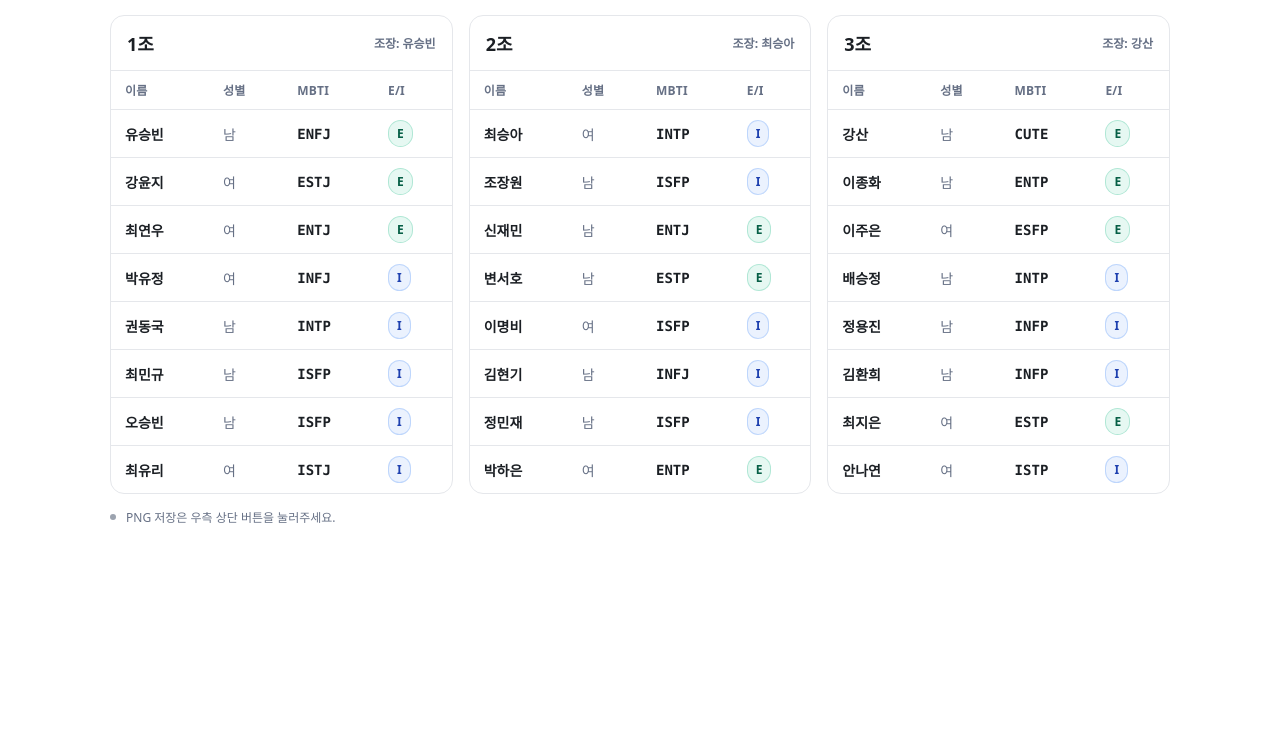
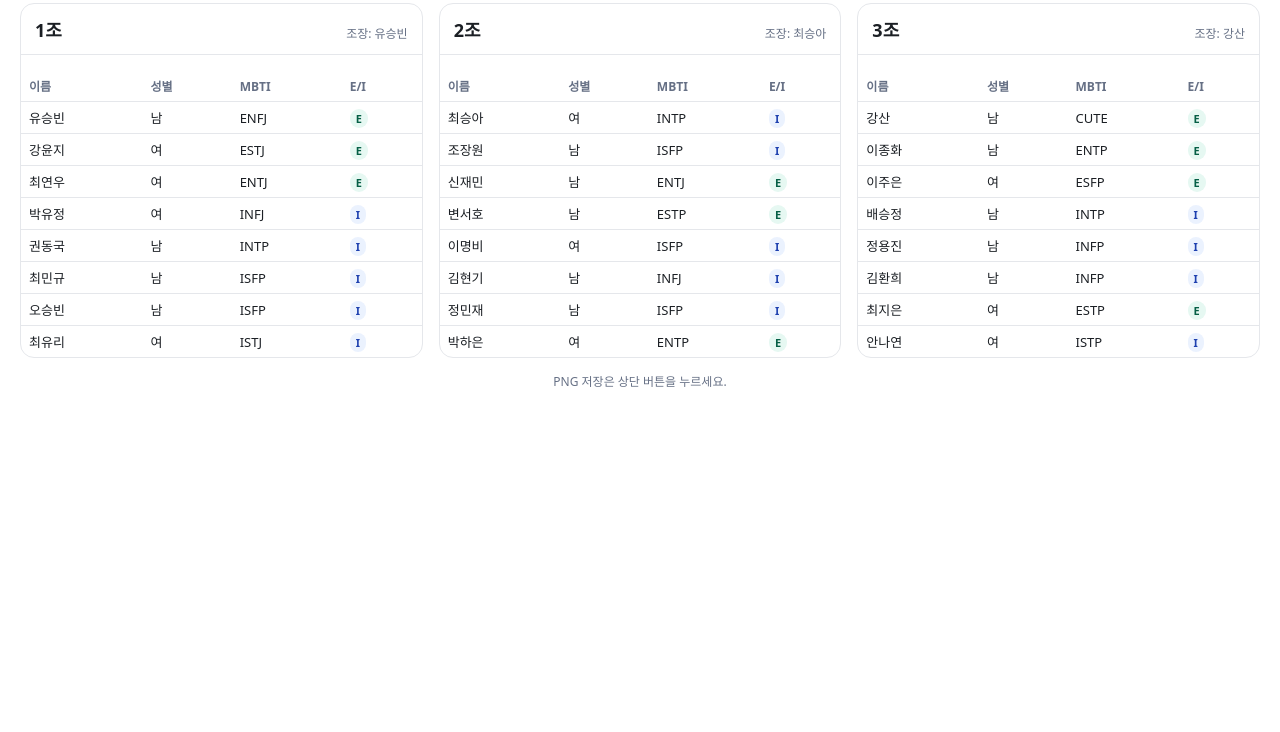
Before and after one commit to seungbin8399/viveshare, a plain HTML site: page index.html in a window 1280 px wide. Shown: the part 108-840 px from the top of the page. After the commit the page ends 800 px from the top, so only its background shows below. Drawn offline with nearby package versions, Linux system fonts and the light colour scheme.

Commit message:
Update index.html

```diff
--- a/index.html
+++ b/index.html
@@ -5,181 +5,130 @@
   <meta name="viewport" content="width=device-width, initial-scale=1" />
   <title>생각의 바다 친바조</title>
   <style>
-    /* ===== Light, super-clean layout ===== */
     :root{
       --bg:#ffffff;
       --ink:#1b1f24;
       --muted:#667085;
-      --line:#E5E7EB; /* neutral-200 */
+      --line:#E5E7EB;
       --card:#ffffff;
       --brand:#111827;
-      --e:#10B981;  /* teal/green */
-      --i:#3B82F6;  /* blue */
+      --e:#10B981;
+      --i:#3B82F6;
     }
     *,*::before,*::after{box-sizing:border-box}
-    html,body{height:100%}
-    body{margin:0; background:var(--bg); color:var(--ink); font-family: ui-sans-serif, system-ui, -apple-system, Segoe UI, Roboto, 'Noto Sans KR', 'Apple SD Gothic Neo', 'Malgun Gothic', sans-serif; -webkit-font-smoothing:antialiased;}
+    body{margin:0; background:var(--bg); color:var(--ink); font-family: ui-sans-serif, system-ui, -apple-system, Segoe UI, Roboto, 'Noto Sans KR', sans-serif;}
 
-    .wrap{max-width:1100px; margin:40px auto; padding:0 20px 64px}
-    header{display:flex; align-items:end; justify-content:space-between; gap:12px; margin-bottom:16px}
-    h1{margin:0; font-size:28px; font-weight:800; letter-spacing:-.2px;color:var(--brand)}
+    .wrap{max-width:100%; margin:30px auto; padding:0 20px 40px}
+    header{display:flex; align-items:end; justify-content:space-between; margin-bottom:16px}
+    h1{margin:0; font-size:28px; font-weight:800; color:var(--brand)}
     .subtitle{margin:6px 0 0; color:var(--muted); font-size:13px}
-    .actions{display:flex; gap:8px}
-    button{appearance:none; border:1px solid var(--line); background:#f9fafb; color:var(--ink); padding:10px 14px; border-radius:10px; font-weight:700; cursor:pointer}
-    button:hover{background:#f3f4f6}
+    button{border:1px solid var(--line); background:#f9fafb; color:var(--ink); padding:8px 14px; border-radius:8px; font-weight:700; cursor:pointer}
 
-    /* Board: simple clear 3-column grid that collapses gracefully */
-    #board{display:grid; grid-template-columns: repeat(3, 1fr); gap:16px; margin-top:18px}
-    @media (max-width:1024px){#board{grid-template-columns: repeat(2, 1fr)}}
-    @media (max-width:720px){#board{grid-template-columns: 1fr}}
-
-    .card{background:var(--card); border:1px solid var(--line); border-radius:14px; overflow:hidden}
-    .card header{display:flex; align-items:center; justify-content:space-between; padding:14px 16px; border-bottom:1px solid var(--line); margin:0}
+    /* Board horizontally */
+    #board{display:flex; flex-direction:row; gap:16px; justify-content:center;}
+    .card{flex:1; min-width:300px; background:var(--card); border:1px solid var(--line); border-radius:14px; overflow:hidden}
+    .card header{padding:12px 14px; border-bottom:1px solid var(--line); display:flex; justify-content:space-between;}
     .card h2{margin:0; font-size:18px}
-    .lead{color:var(--muted); font-weight:600; font-size:12px}
-
-    /* Table-style list for maximum scanability */
+    .lead{color:var(--muted); font-size:12px}
     .table{width:100%; border-collapse:collapse}
-    .table thead th{font-size:12px; text-align:left; color:var(--muted); font-weight:700; letter-spacing:.2px; padding:10px 14px; border-bottom:1px solid var(--line)}
-    .table tbody td{padding:10px 14px; border-bottom:1px solid var(--line); font-size:14px}
-    .table tbody tr:last-child td{border-bottom:none}
-    .name{font-weight:700}
-    .gender{color:var(--muted)}
-    .mbti{font-family: ui-monospace, SFMono-Regular, Menlo, Consolas, "Liberation Mono", monospace; font-weight:700}
-
-    .pill{display:inline-flex; align-items:center; gap:6px; font-size:12px; font-weight:800; padding:4px 8px; border-radius:999px; border:1px solid var(--line);}
-    .pill.e{color:#065F46; background:rgba(16,185,129,.10); border-color:rgba(16,185,129,.25)}
-    .pill.i{color:#1E40AF; background:rgba(59,130,246,.10); border-color:rgba(59,130,246,.25)}
-
-    footer{margin-top:14px; color:var(--muted); font-size:12px}
-    .stats{display:flex; gap:10px; align-items:center}
-    .dot{width:6px; height:6px; border-radius:50%; background:#9CA3AF; display:inline-block}
-
-    /* Print-friendly */
-    @media print{
-      .actions{display:none}
-      .wrap{margin:0; padding:0}
-      body{background:#fff}
-    }
+    .table th{font-size:12px; text-align:left; color:var(--muted); padding:6px 8px; border-bottom:1px solid var(--line)}
+    .table td{padding:6px 8px; border-bottom:1px solid var(--line); font-size:13px}
+    .table tr:last-child td{border-bottom:none}
+    .pill{font-size:11px; font-weight:700; padding:2px 6px; border-radius:999px;}
+    .pill.e{color:#065F46; background:rgba(16,185,129,.1)}
+    .pill.i{color:#1E40AF; background:rgba(59,130,246,.1)}
+    footer{margin-top:14px; color:var(--muted); font-size:12px; text-align:center}
   </style>
 </head>
 <body>
   <div class="wrap">
-    <div style="display:flex; align-items:center; justify-content:space-between; gap:12px; margin-bottom:6px">
+    <header>
       <div>
         <h1>생각의 바다 친바조</h1>
-        <p class="subtitle">조원 이름 / 성별 / MBTI / E·I를 한눈에 보는 깔끔한 표</p>
+        <p class="subtitle">조원 명단 (가로 배치)</p>
       </div>
-      <div class="actions">
-        <button id="downloadPngBtn" title="현재 화면을 PNG로 저장">PNG로 저장</button>
-      </div>
-    </div>
+      <button id="downloadPngBtn">PNG로 저장</button>
+    </header>
 
-    <div id="board" aria-label="친바조 표">
+    <div id="board">
       <!-- 1조 -->
       <section class="card" id="group1">
-        <header>
-          <h2>1조</h2>
-          <span class="lead">조장: 유승빈</span>
-        </header>
-        <table class="table" aria-label="1조 명단">
-          <thead>
-            <tr><th>이름</th><th>성별</th><th>MBTI</th><th>E/I</th></tr>
-          </thead>
+        <header><h2>1조</h2><span class="lead">조장: 유승빈</span></header>
+        <table class="table">
+          <thead><tr><th>이름</th><th>성별</th><th>MBTI</th><th>E/I</th></tr></thead>
           <tbody>
-            <tr class="row" data-mbti="ENFJ"><td class="name">유승빈</td><td class="gender">남</td><td class="mbti">ENFJ</td><td class="ei"></td></tr>
-            <tr class="row" data-mbti="ESTJ"><td class="name">강윤지</td><td class="gender">여</td><td class="mbti">ESTJ</td><td class="ei"></td></tr>
-            <tr class="row" data-mbti="ENTJ"><td class="name">최연우</td><td class="gender">여</td><td class="mbti">ENTJ</td><td class="ei"></td></tr>
-            <tr class="row" data-mbti="INFJ"><td class="name">박유정</td><td class="gender">여</td><td class="mbti">INFJ</td><td class="ei"></td></tr>
-            <tr class="row" data-mbti="INTP"><td class="name">권동국</td><td class="gender">남</td><td class="mbti">INTP</td><td class="ei"></td></tr>
-            <tr class="row" data-mbti="ISFP"><td class="name">최민규</td><td class="gender">남</td><td class="mbti">ISFP</td><td class="ei"></td></tr>
-            <tr class="row" data-mbti="ISFP"><td class="name">오승빈</td><td class="gender">남</td><td class="mbti">ISFP</td><td class="ei"></td></tr>
-            <tr class="row" data-mbti="ISTJ"><td class="name">최유리</td><td class="gender">여</td><td class="mbti">ISTJ</td><td class="ei"></td></tr>
+            <tr class="row" data-mbti="ENFJ"><td>유승빈</td><td>남</td><td>ENFJ</td><td class="ei"></td></tr>
+            <tr class="row" data-mbti="ESTJ"><td>강윤지</td><td>여</td><td>ESTJ</td><td class="ei"></td></tr>
+            <tr class="row" data-mbti="ENTJ"><td>최연우</td><td>여</td><td>ENTJ</td><td class="ei"></td></tr>
+            <tr class="row" data-mbti="INFJ"><td>박유정</td><td>여</td><td>INFJ</td><td class="ei"></td></tr>
+            <tr class="row" data-mbti="INTP"><td>권동국</td><td>남</td><td>INTP</td><td class="ei"></td></tr>
+            <tr class="row" data-mbti="ISFP"><td>최민규</td><td>남</td><td>ISFP</td><td class="ei"></td></tr>
+            <tr class="row" data-mbti="ISFP"><td>오승빈</td><td>남</td><td>ISFP</td><td class="ei"></td></tr>
+            <tr class="row" data-mbti="ISTJ"><td>최유리</td><td>여</td><td>ISTJ</td><td class="ei"></td></tr>
           </tbody>
         </table>
       </section>
 
       <!-- 2조 -->
       <section class="card" id="group2">
-        <header>
-          <h2>2조</h2>
-          <span class="lead">조장: 최승아</span>
-        </header>
-        <table class="table" aria-label="2조 명단">
-          <thead>
-            <tr><th>이름</th><th>성별</th><th>MBTI</th><th>E/I</th></tr>
-          </thead>
+        <header><h2>2조</h2><span class="lead">조장: 최승아</span></header>
+        <table class="table">
+          <thead><tr><th>이름</th><th>성별</th><th>MBTI</th><th>E/I</th></tr></thead>
           <tbody>
-            <tr class="row" data-mbti="INTP"><td class="name">최승아</td><td class="gender">여</td><td class="mbti">INTP</td><td class="ei"></td></tr>
-            <tr class="row" data-mbti="ISFP"><td class="name">조장원</td><td class="gender">남</td><td class="mbti">ISFP</td><td class="ei"></td></tr>
-            <tr class="row" data-mbti="ENTJ"><td class="name">신재민</td><td class="gender">남</td><td class="mbti">ENTJ</td><td class="ei"></td></tr>
-            <tr class="row" data-mbti="ESTP"><td class="name">변서호</td><td class="gender">남</td><td class="mbti">ESTP</td><td class="ei"></td></tr>
-            <tr class="row" data-mbti="ISFP"><td class="name">이명비</td><td class="gender">여</td><td class="mbti">ISFP</td><td class="ei"></td></tr>
-            <tr class="row" data-mbti="INFJ"><td class="name">김현기</td><td class="gender">남</td><td class="mbti">INFJ</td><td class="ei"></td></tr>
-            <tr class="row" data-mbti="ISFP"><td class="name">정민재</td><td class="gender">남</td><td class="mbti">ISFP</td><td class="ei"></td></tr>
-            <tr class="row" data-mbti="ENTP"><td class="name">박하은</td><td class="gender">여</td><td class="mbti">ENTP</td><td class="ei"></td></tr>
+            <tr class="row" data-mbti="INTP"><td>최승아</td><td>여</td><td>INTP</td><td class="ei"></td></tr>
+            <tr class="row" data-mbti="ISFP"><td>조장원</td><td>남</td><td>ISFP</td><td class="ei"></td></tr>
+            <tr class="row" data-mbti="ENTJ"><td>신재민</td><td>남</td><td>ENTJ</td><td class="ei"></td></tr>
+            <tr class="row" data-mbti="ESTP"><td>변서호</td><td>남</td><td>ESTP</td><td class="ei"></td></tr>
+            <tr class="row" data-mbti="ISFP"><td>이명비</td><td>여</td><td>ISFP</td><td class="ei"></td></tr>
+            <tr class="row" data-mbti="INFJ"><td>김현기</td><td>남</td><td>INFJ</td><td class="ei"></td></tr>
+            <tr class="row" data-mbti="ISFP"><td>정민재</td><td>남</td><td>ISFP</td><td class="ei"></td></tr>
+            <tr class="row" data-mbti="ENTP"><td>박하은</td><td>여</td><td>ENTP</td><td class="ei"></td></tr>
           </tbody>
         </table>
       </section>
 
       <!-- 3조 -->
       <section class="card" id="group3">
-        <header>
-          <h2>3조</h2>
-          <span class="lead">조장: 강산</span>
-        </header>
-        <table class="table" aria-label="3조 명단">
-          <thead>
-            <tr><th>이름</th><th>성별</th><th>MBTI</th><th>E/I</th></tr>
-          </thead>
+        <header><h2>3조</h2><span class="lead">조장: 강산</span></header>
+        <table class="table">
+          <thead><tr><th>이름</th><th>성별</th><th>MBTI</th><th>E/I</th></tr></thead>
           <tbody>
-            <tr class="row" data-mbti="CUTE"><td class="name">강산</td><td class="gender">남</td><td class="mbti">CUTE</td><td class="ei"></td></tr>
-            <tr class="row" data-mbti="ENTP"><td class="name">이종화</td><td class="gender">남</td><td class="mbti">ENTP</td><td class="ei"></td></tr>
-            <tr class="row" data-mbti="ESFP"><td class="name">이주은</td><td class="gender">여</td><td class="mbti">ESFP</td><td class="ei"></td></tr>
-            <tr class="row" data-mbti="INTP"><td class="name">배승정</td><td class="gender">남</td><td class="mbti">INTP</td><td class="ei"></td></tr>
-            <tr class="row" data-mbti="INFP"><td class="name">정용진</td><td class="gender">남</td><td class="mbti">INFP</td><td class="ei"></td></tr>
-            <tr class="row" data-mbti="INFP"><td class="name">김환희</td><td class="gender">남</td><td class="mbti">INFP</td><td class="ei"></td></tr>
-            <tr class="row" data-mbti="ESTP"><td class="name">최지은</td><td class="gender">여</td><td class="mbti">ESTP</td><td class="ei"></td></tr>
-            <tr class="row" data-mbti="ISTP"><td class="name">안나연</td><td class="gender">여</td><td class="mbti">ISTP</td><td class="ei"></td></tr>
+            <tr class="row" data-mbti="CUTE"><td>강산</td><td>남</td><td>CUTE</td><td class="ei"></td></tr>
+            <tr class="row" data-mbti="ENTP"><td>이종화</td><td>남</td><td>ENTP</td><td class="ei"></td></tr>
+            <tr class="row" data-mbti="ESFP"><td>이주은</td><td>여</td><td>ESFP</td><td class="ei"></td></tr>
+            <tr class="row" data-mbti="INTP"><td>배승정</td><td>남</td><td>INTP</td><td class="ei"></td></tr>
+            <tr class="row" data-mbti="INFP"><td>정용진</td><td>남</td><td>INFP</td><td class="ei"></td></tr>
+            <tr class="row" data-mbti="INFP"><td>김환희</td><td>남</td><td>INFP</td><td class="ei"></td></tr>
+            <tr class="row" data-mbti="ESTP"><td>최지은</td><td>여</td><td>ESTP</td><td class="ei"></td></tr>
+            <tr class="row" data-mbti="ISTP"><td>안나연</td><td>여</td><td>ISTP</td><td class="ei"></td></tr>
           </tbody>
         </table>
       </section>
     </div>
 
-    <footer>
-      <div class="stats"><span class="dot"></span><span>PNG 저장은 우측 상단 버튼을 눌러주세요.</span></div>
-    </footer>
+    <footer><p>PNG 저장은 상단 버튼을 누르세요.</p></footer>
   </div>
 
-  <!-- html2canvas CDN -->
   <script src="https://cdn.jsdelivr.net/npm/html2canvas@1.4.1/dist/html2canvas.min.js"></script>
   <script>
-    // Paint compact E/I pills from MBTI (CUTE -> E 처리)
     function renderEI(){
       document.querySelectorAll('.row').forEach(tr=>{
         const mbti=(tr.dataset.mbti||'').toUpperCase();
         const letter = mbti.startsWith('I') ? 'I' : (mbti==='CUTE' ? 'E' : 'E');
-        const cell = tr.querySelector('.ei');
-        const span = document.createElement('span');
-        span.className = 'pill ' + letter.toLowerCase();
-        span.textContent = letter;
-        cell.innerHTML='';
-        cell.appendChild(span);
+        const cell=tr.querySelector('.ei');
+        cell.innerHTML='<span class="pill '+letter.toLowerCase()+'">'+letter+'</span>';
       });
     }
     renderEI();
 
-    // Download board as PNG (clean white background, 2x scale for printability)
     document.getElementById('downloadPngBtn').addEventListener('click', async()=>{
-      const node = document.getElementById('board');
-      const canvas = await html2canvas(node, {backgroundColor:'#ffffff', scale:2, useCORS:true});
-      const dataURL = canvas.toDataURL('image/png');
+      const node=document.getElementById('board');
+      const canvas=await html2canvas(node,{backgroundColor:'#ffffff',scale:2});
       const a=document.createElement('a');
-      const t=new Date();
-      const y=t.getFullYear();
-      const m=String(t.getMonth()+1).padStart(2,'0');
-      const d=String(t.getDate()).padStart(2,'0');
-      a.href=dataURL; a.download=`생각의바다_친바조_${y}-${m}-${d}.png`; a.click();
+      const d=new Date();
+      a.href=canvas.toDataURL('image/png');
+      a.download=`생각의바다_친바조_${d.getFullYear()}-${String(d.getMonth()+1).padStart(2,'0')}-${String(d.getDate()).padStart(2,'0')}.png`;
+      a.click();
     });
   </script>
 </body>
```
